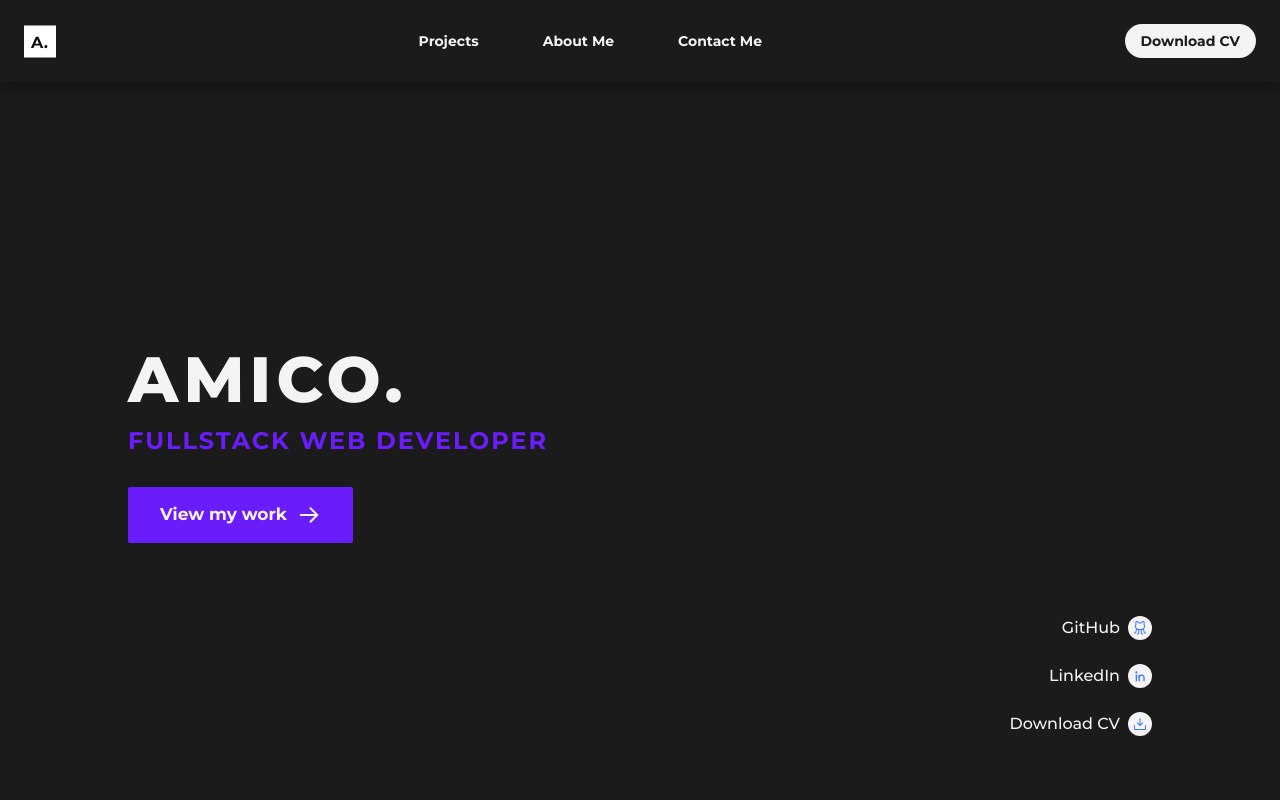
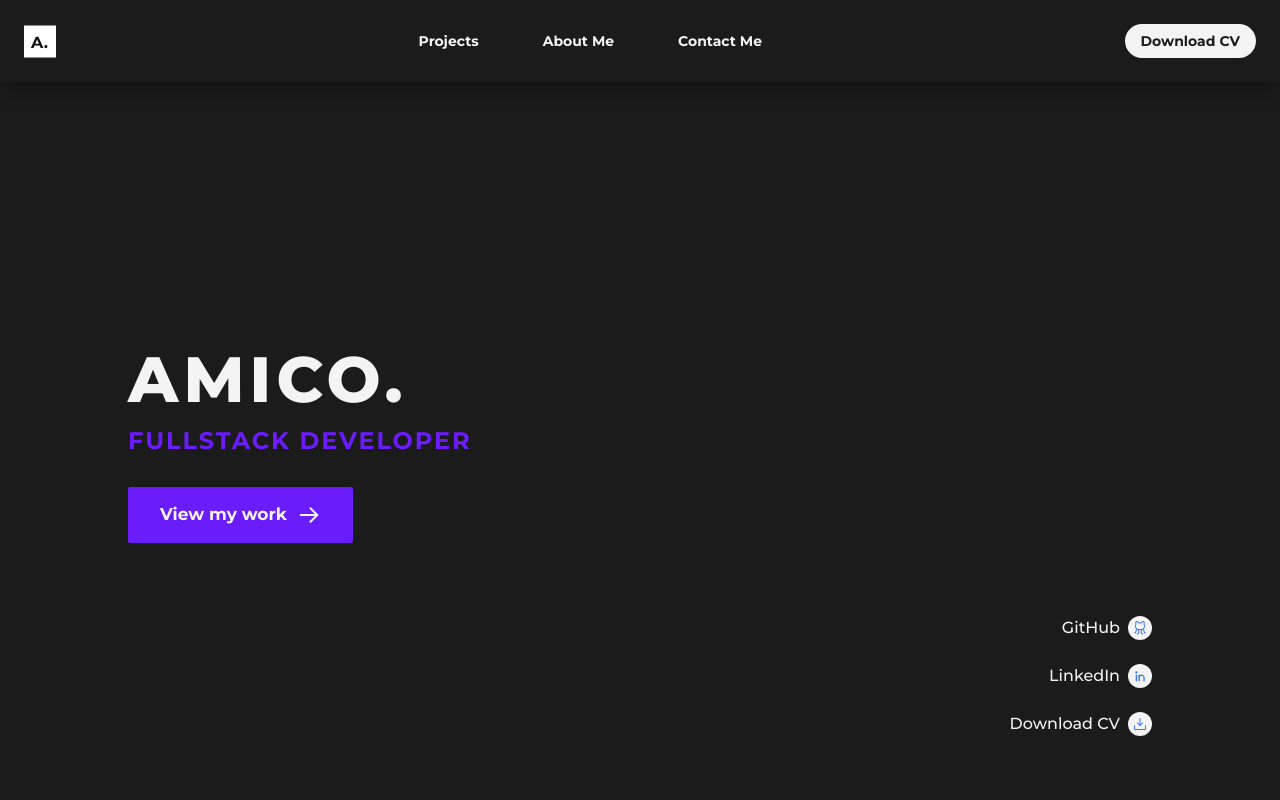
Before and after one commit to EmanuelAmico/portfolio, a React app: page / in a window 1280 px wide. Shown: the top 800 px of the page. Built offline with nearby package versions, Linux system fonts and the light colour scheme.

Commit message:
little title fix in WelcomeSection

```diff
--- a/src/components/WelcomeSection.jsx
+++ b/src/components/WelcomeSection.jsx
@@ -10,7 +10,7 @@ const WelcomeSection = () => {
     <section className="welcome-section">
       <div className="title-container">
         <h3>AMICO.</h3>
-        <h4>FULLSTACK WEB DEVELOPER</h4>
+        <h4>FULLSTACK DEVELOPER</h4>
         <Button text="View my work" href="#"/>
       </div>
       <div className="social-links-container">
```
